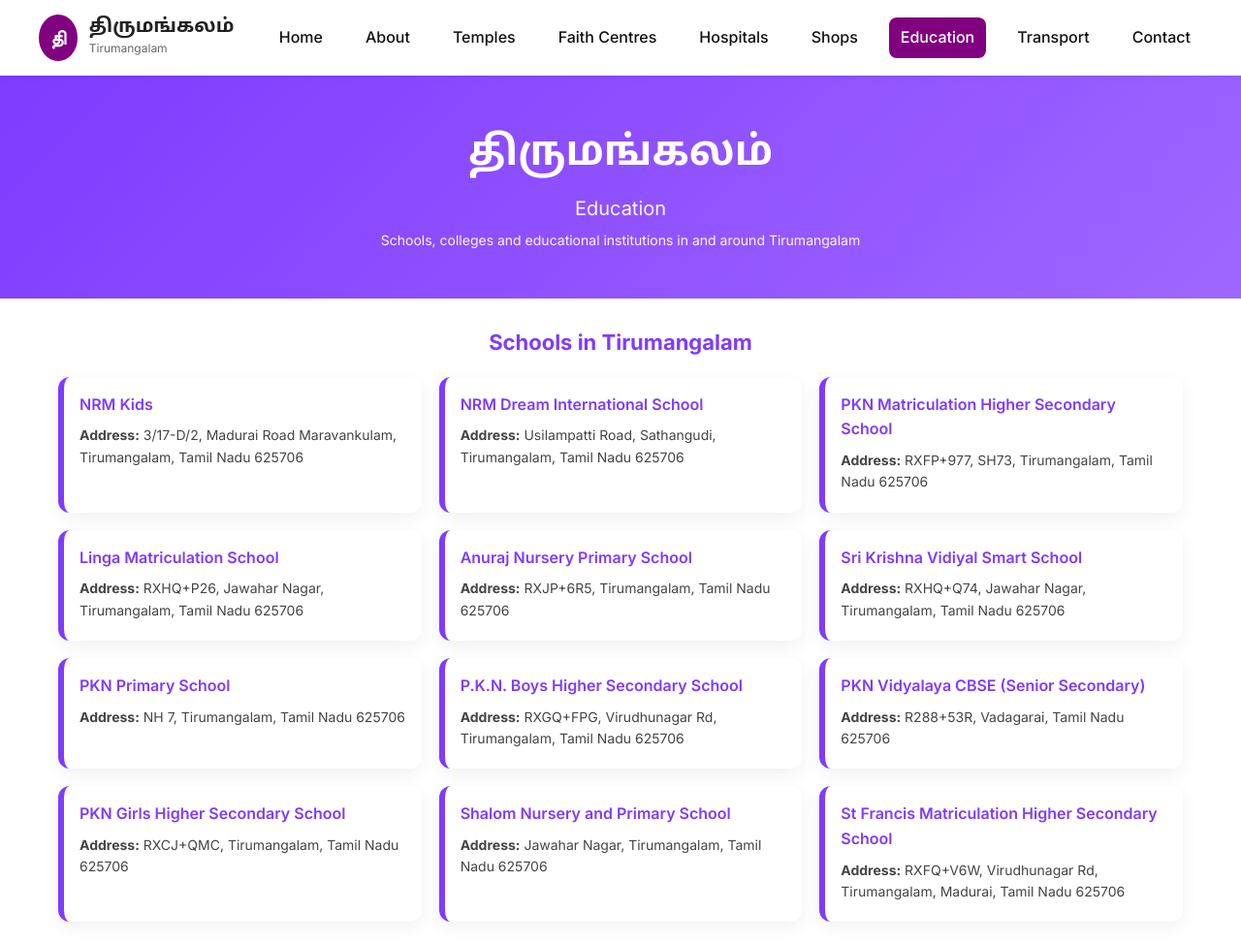
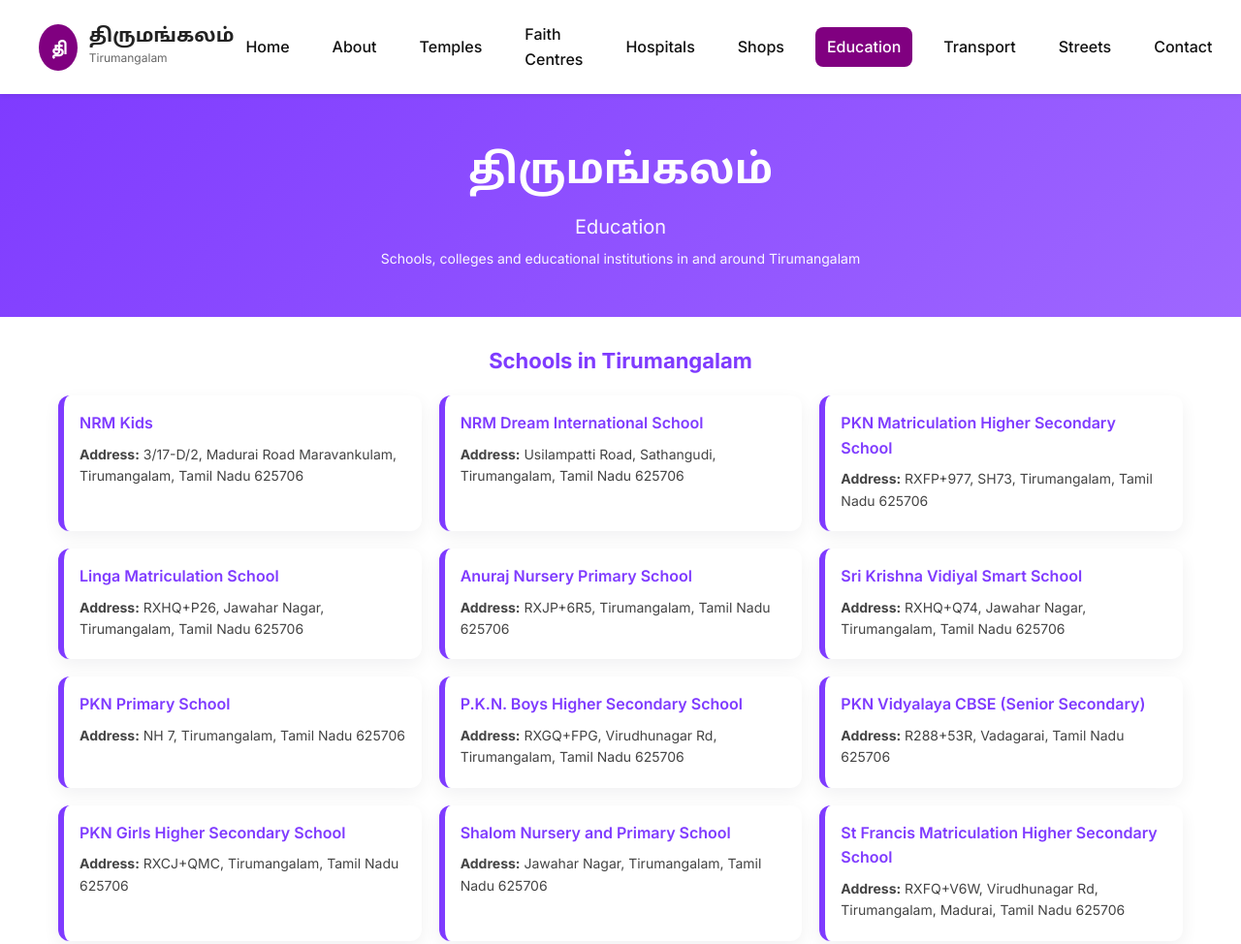
Before and after one commit to vvgsrinath-hub/Tirumangalam.com, a plain HTML site: page education.html in a window 1280 px wide. Shown: the top 974 px of the page at 97% size. Drawn offline with Linux system fonts and the light colour scheme.

Commit message:
Update education.html

```diff
--- a/education.html
+++ b/education.html
@@ -207,6 +207,7 @@
         <li><a href="shops.html">Shops</a></li>
         <li><a href="education.html" class="active">Education</a></li>
         <li><a href="transport.html">Transport</a></li>
+        <li><a href="streets.html">Streets</a></li>
         <li><a href="contact.html">Contact</a></li>
       </ul>
     </nav>
```
